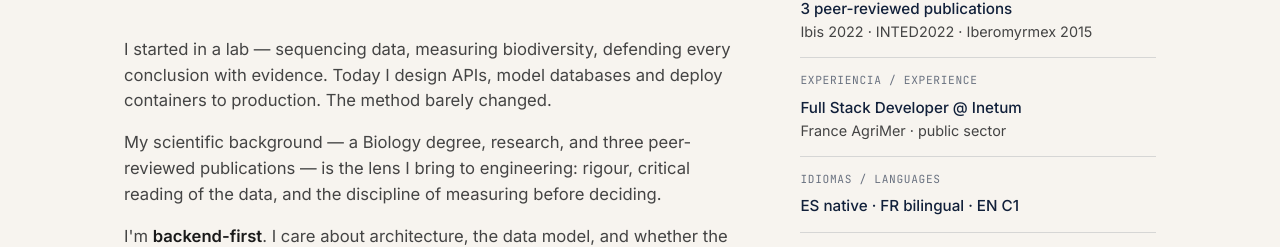
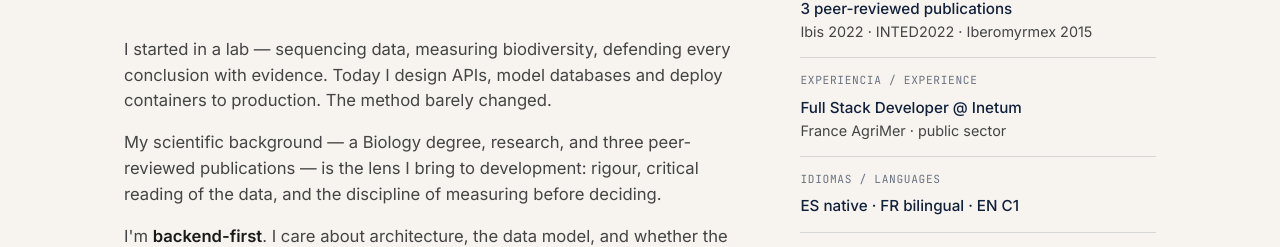
Before and after one commit to GuillermoAlbert/portfolio, a Next.js app: page /en in a window 1280 px wide. Shown: the part 1139-1386 px from the top of the page. Built offline with nearby package versions, Linux system fonts and the light colour scheme; no server answers.

Commit message:
Cambia 'ingeniería' por 'desarrollo' en la sección Sobre mí (ES, EN, FR)

```diff
--- a/components/About.tsx
+++ b/components/About.tsx
@@ -30,11 +30,11 @@ export default function About() {
                 contenedores en producción. El método apenas cambió.
               </p>
               <p
-                data-en="My scientific background — a Biology degree, research, and three peer-reviewed publications — is the lens I bring to engineering: rigour, critical reading of the data, and the discipline of measuring before deciding."
-                data-fr="Ma formation scientifique —une licence de Biologie, de la recherche et trois publications évaluées par les pairs— est le prisme avec lequel j'aborde l'ingénierie : rigueur, lecture critique des données et la discipline de mesurer avant de décider."
+                data-en="My scientific background — a Biology degree, research, and three peer-reviewed publications — is the lens I bring to development: rigour, critical reading of the data, and the discipline of measuring before deciding."
+                data-fr="Ma formation scientifique —une licence de Biologie, de la recherche et trois publications évaluées par les pairs— est le prisme avec lequel j'aborde le développement : rigueur, lecture critique des données et la discipline de mesurer avant de décider."
               >
                 Mi base científica —un Grado en Biología, investigación y tres publicaciones revisadas
-                por pares— es la lente con la que abordo la ingeniería: rigor, lectura crítica de
+                por pares— es la lente con la que abordo el desarrollo: rigor, lectura crítica de
                 los datos y la disciplina de medir antes de decidir.
               </p>
               <p
```
